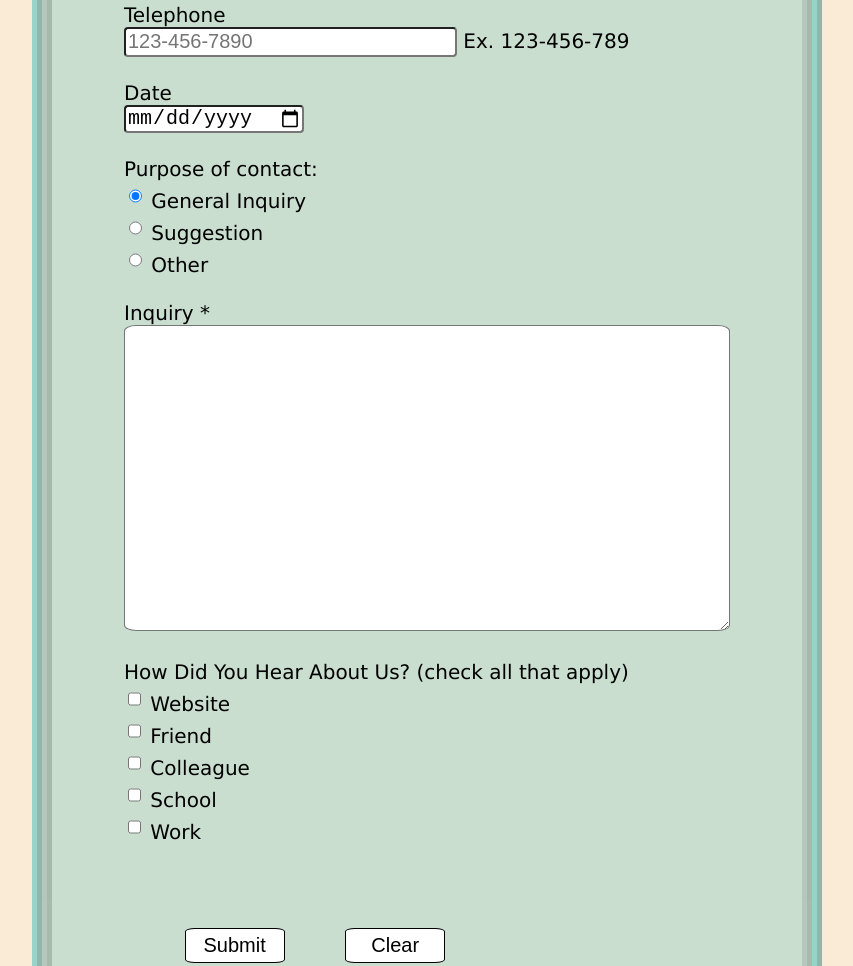
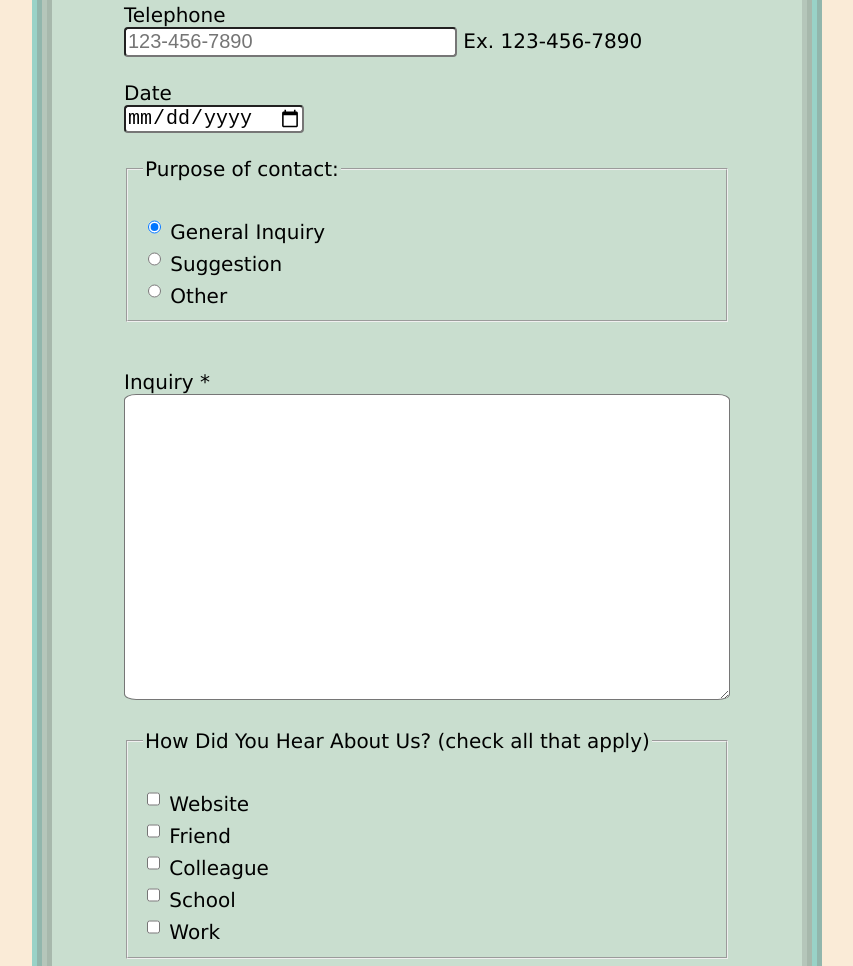
Before and after one commit to m-myer/COMP2511-A2, a plain HTML site: page contactus.html in a window 1280 px wide. Shown: the part 880-1846 px from the top of the page, without its empty margins (213-1066 px from the left). Drawn offline with Linux system fonts and the light colour scheme.

Commit message:
Add files via upload

```diff
--- a/contactus.html
+++ b/contactus.html
@@ -67,7 +67,7 @@
 
                             <label>Telephone<br>
                             <input type="tel" size="25" placeholder="123-456-7890"
-                                pattern="[0-9]{3}[/-][0-9]{3}[/-][0-9]{4}"><span> Ex. 123-456-789</span><br><br>
+                                pattern="[0-9]{3}[/-][0-9]{3}[/-][0-9]{4}"><span> Ex. 123-456-7890</span><br><br>
                             </label>
 
                             <label>Date<br>
@@ -75,18 +75,19 @@
                             </label>
                             <br><br>
 
-                            <label> Purpose of contact: <br>
-                            <input type="radio" name="purpose" value="inquiry" checked>
-                            <label>General Inquiry</label>
+                            <fieldset>
+                            <legend> Purpose of contact: </legend><br>
+                            <input type="radio" name="purpose" id="inquiry" value="inquiry" checked>
+                            <label for="inquiry">General Inquiry</label>
                             <br>
 
-                            <input type="radio" name="purpose" value="suggestion">
-                            <label>Suggestion</label>
+                            <input type="radio" name="purpose" id="suggestions" value="suggestion">
+                            <label for="suggestions">Suggestion</label>
                             <br>
 
-                            <input type="radio" name="purpose" value="other">
-                            <label>Other</label>
-                            </label>
+                            <input type="radio" name="purpose" id="other" value="other">
+                            <label for="other">Other</label>
+                            </fieldset>
                             <br>
                             <br>
 
@@ -94,27 +95,29 @@
                             <textarea required rows="10" cols="50"></textarea><br><br>
                             </label>
 
-                            <label> How Did You Hear About Us? (check all that apply) <br>
+                            <fieldset>
+                            <legend> How Did You Hear About Us? (check all that apply) </legend><br>
 
-                            <input type="checkbox" name="hearAboutUS" value="website">
-                            <label>Website</label>
+                            <input type="checkbox" name="hearAboutUS" id="site" value="website">
+                            <label for="site">Website</label>
                             <br>
 
-                            <input type="checkbox" name="hearAboutUS" value="friend">
-                            <label>Friend</label>
+                            <input type="checkbox" name="hearAboutUS" id="friend" value="friend">
+                            <label for="friend">Friend</label>
                             <br>
 
-                            <input type="checkbox" name="hearAboutUS" value="colleague">
-                            <label>Colleague</label>
+                            <input type="checkbox" name="hearAboutUS" id="colleague" value="colleague">
+                            <label for="colleague">Colleague</label>
                             <br>
 
-                            <input type="checkbox" name="hearAboutUS" value="school">
-                            <label>School</label>
+                            <input type="checkbox" name="hearAboutUS" id="school" value="school">
+                            <label for="school">School</label>
                             <br>
 
-                            <input type="checkbox" name="hearAboutUS" value="work">
-                            <label>Work</label>
+                            <input type="checkbox" name="hearAboutUS" id="work" value="work">
+                            <label for="work">Work</label>
                             </label>
+                            </fieldset>
                             <br>
                             <br>
 
```
